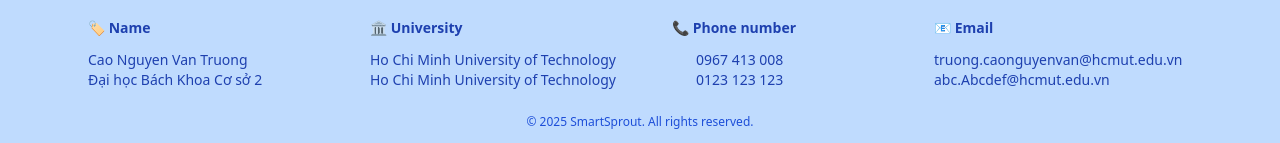
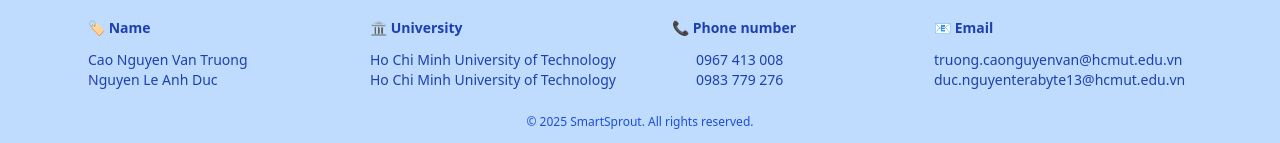
Before and after one commit to cnvt1803/smart-farm, a React (Create React App) app in the folder frontend/: page / in a window 1280 px wide. Shown: the part 748-891 px from the top of the page. Built offline with nearby package versions, Linux system fonts and the light colour scheme.

Commit message:
Change footer name

```diff
--- a/frontend/src/components/Footer.js
+++ b/frontend/src/components/Footer.js
@@ -7,7 +7,7 @@ const Footer = () => {
         <div>
           <h3 className="font-semibold mb-3">🏷️ Name</h3>
           <p>Cao Nguyen Van Truong</p>
-          <p>Đại học Bách Khoa Cơ sở 2</p>
+          <p>Nguyen Le Anh Duc</p>
         </div>
 
         <div>
@@ -19,13 +19,13 @@ const Footer = () => {
         <div className="ml-5">
           <h3 className="font-semibold mb-3">📞  Phone number</h3>
           <p className="ml-6">0967 413 008</p>
-          <p className="ml-6">0123 123 123</p>
+          <p className="ml-6">0983 779 276</p>
         </div>
 
         <div>
           <h3 className="font-semibold mb-3">📧 Email</h3>
           <p>truong.caonguyenvan@hcmut.edu.vn</p>
-          <p>abc.Abcdef@hcmut.edu.vn</p>
+          <p>duc.nguyenterabyte13@hcmut.edu.vn</p>
         </div>
       </div>
 
```
